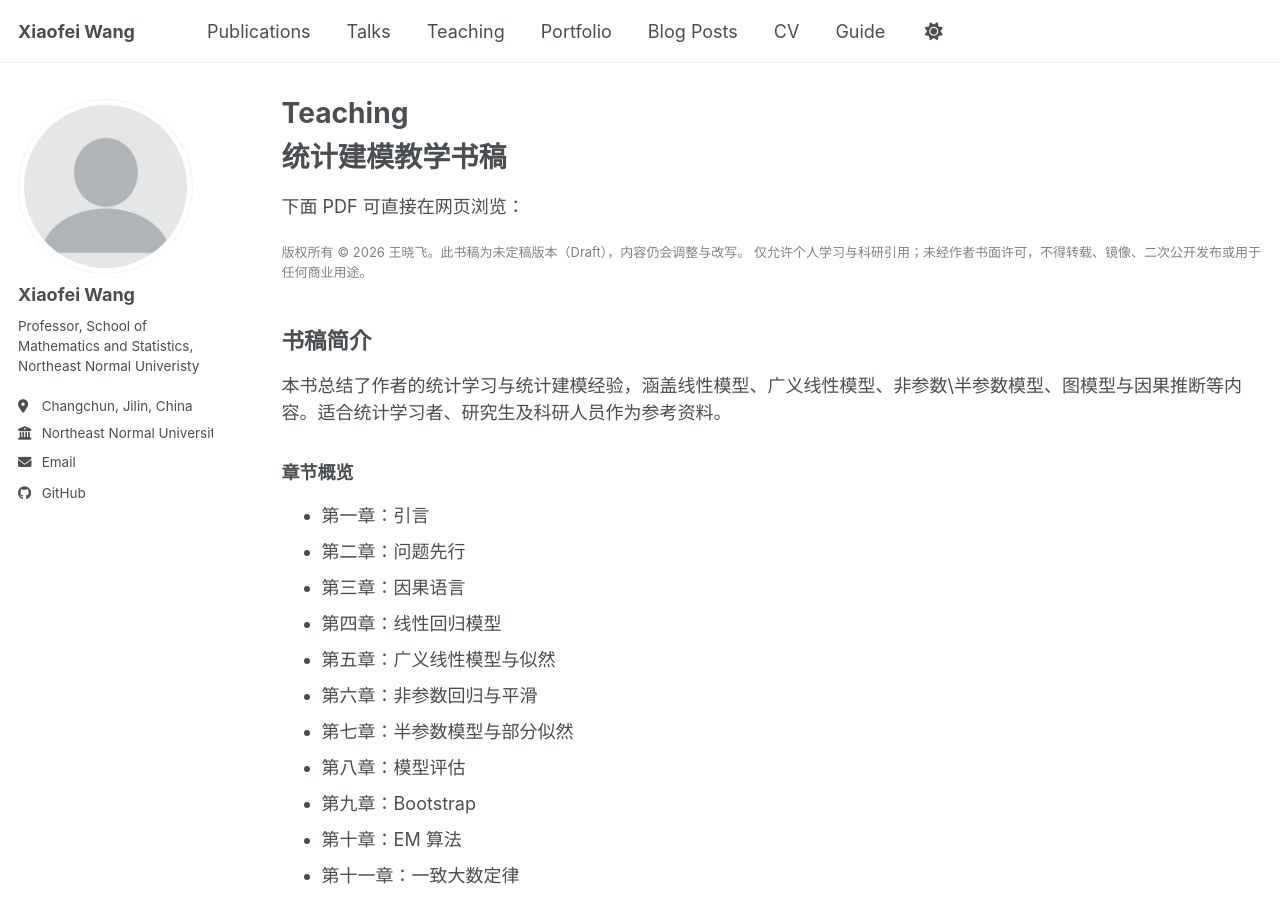
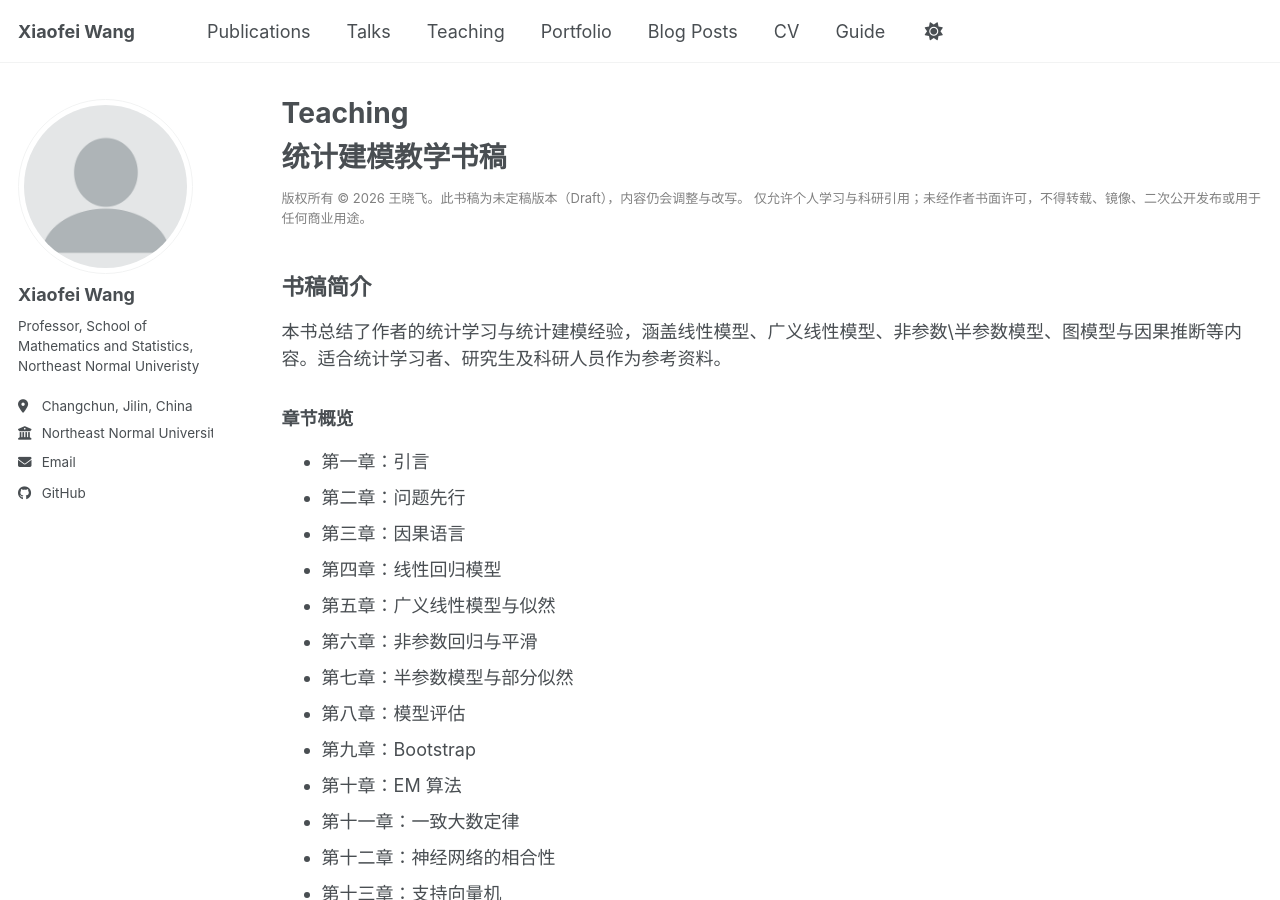
Before and after one commit to mathswang/mathswang.github.io, a Jekyll site: the page built from _pages/teaching.html, in a window 1280 px wide and 900 px high. Built offline with Jekyll 4.4.1, drawn with Linux system fonts in a browser that asks for light colours; a script bundle is joined from its source files by our own code; library files that are not in the unit come from our copies.

Commit message:
Comment out PDF viewing paragraph in teaching.html
Commented out the paragraph about PDF viewing.

```diff
--- a/_pages/teaching.html
+++ b/_pages/teaching.html
@@ -9,7 +9,7 @@ author_profile: true
 
 <h1>统计建模教学书稿</h1>
 
-<p>下面 PDF 可直接在网页浏览：</p>
+<!-- <p>下面 PDF 可直接在网页浏览：</p> -->
 
 <p style="font-size: small; color: gray;">
 版权所有 © 2026 王晓飞。此书稿为未定稿版本（Draft），内容仍会调整与改写。
```
